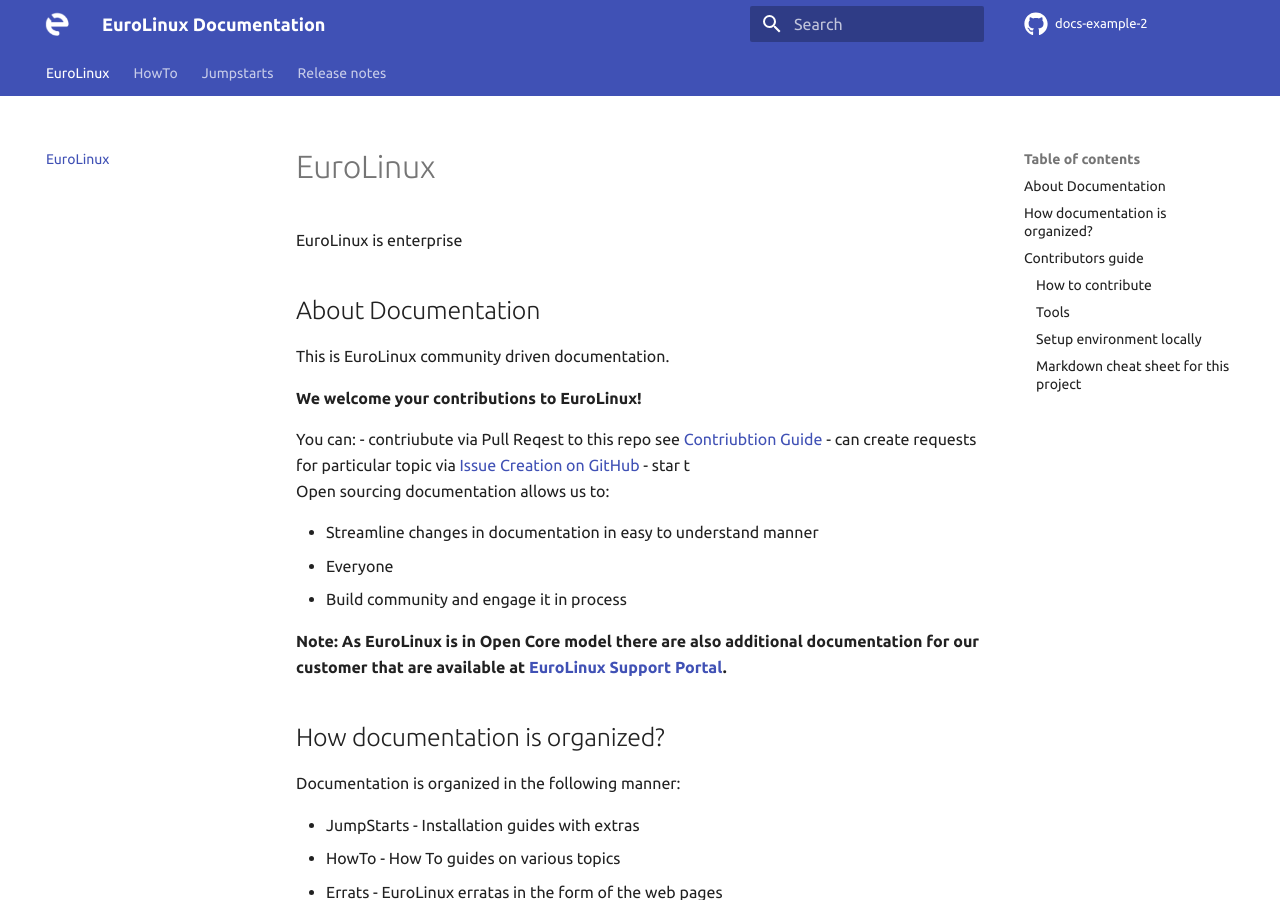
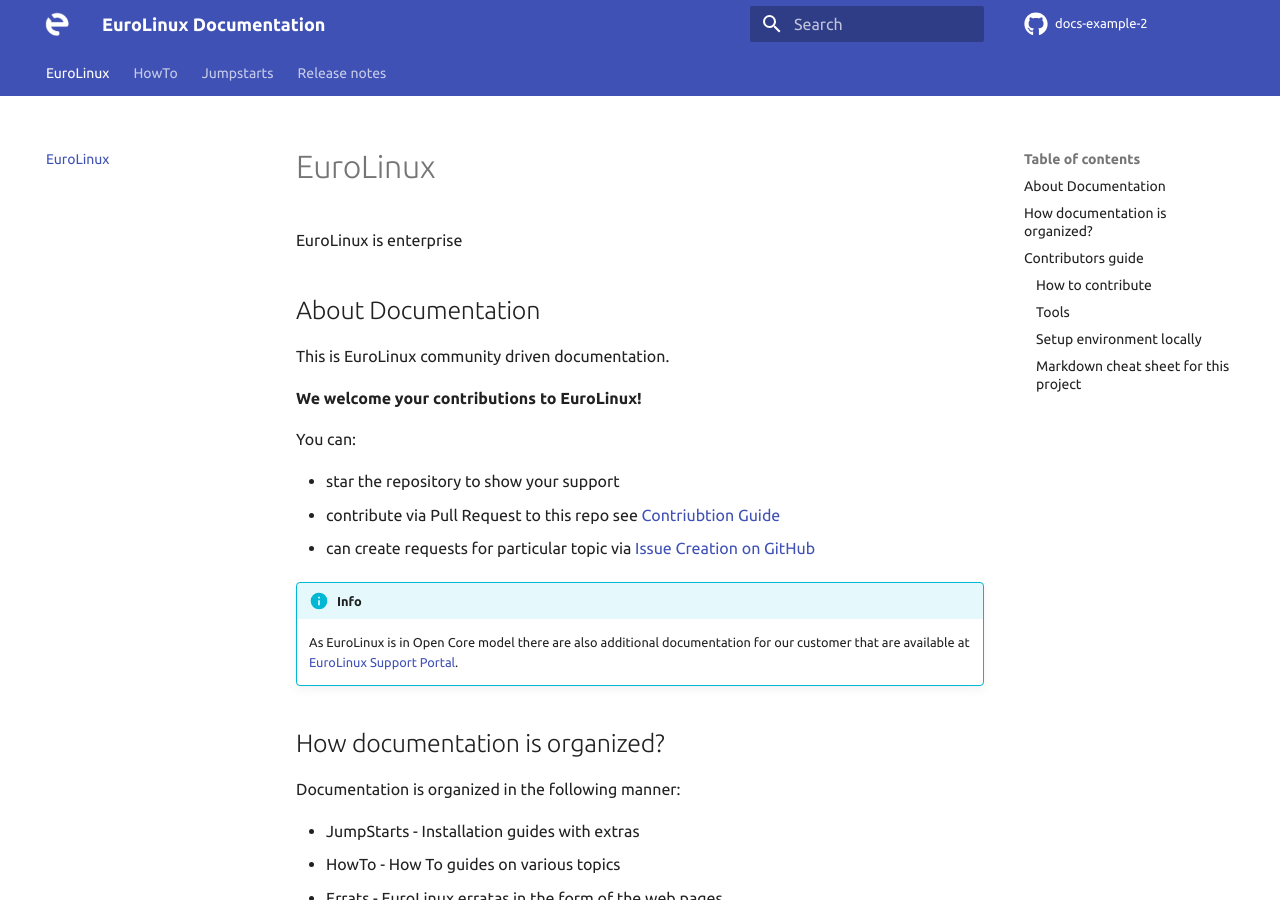
Before and after one commit to EuroLinux/eurolinux-open-docs, an MkDocs documentation site: the page built from docs/index.md, in a window 1280 px wide and 900 px high. Built offline with MkDocs 1.6.1 and Material for MkDocs 9.7.7, drawn with Linux system fonts in a browser that asks for light colours; comment, search, counter and statistics services are not loaded.

Commit message:
enhaning README

```diff
--- a/docs/index.md
+++ b/docs/index.md
@@ -8,20 +8,16 @@
 **We welcome your contributions to EuroLinux!**
 
 You can:
-- contriubute via Pull Reqest to this repo see [Contriubtion Guide](#Contributors guide)
+
+- star the repository to show your support
+- contribute via Pull Request to this repo see [Contriubtion Guide](#Contributors guide)
 - can create requests for particular topic via [Issue Creation on
    GitHub](https://github.com/EuroLinux/eurolinux-open-docs/issues/new/choose)
- - star t
-Open sourcing documentation allows us to:
-
-- Streamline changes in documentation in easy to understand manner
-- Everyone
-- Build community and engage it in process
 
 
 
-
-**Note:  As EuroLinux is in Open Core model there are also additional documentation for our customer that are available at [EuroLinux Support Portal](https://support.euro-linux.com).**
+!!! info additional documentation
+    As EuroLinux is in Open Core model there are also additional documentation for our customer that are available at [EuroLinux Support Portal](https://support.euro-linux.com).
 
 ## How documentation is organized?
 
```
